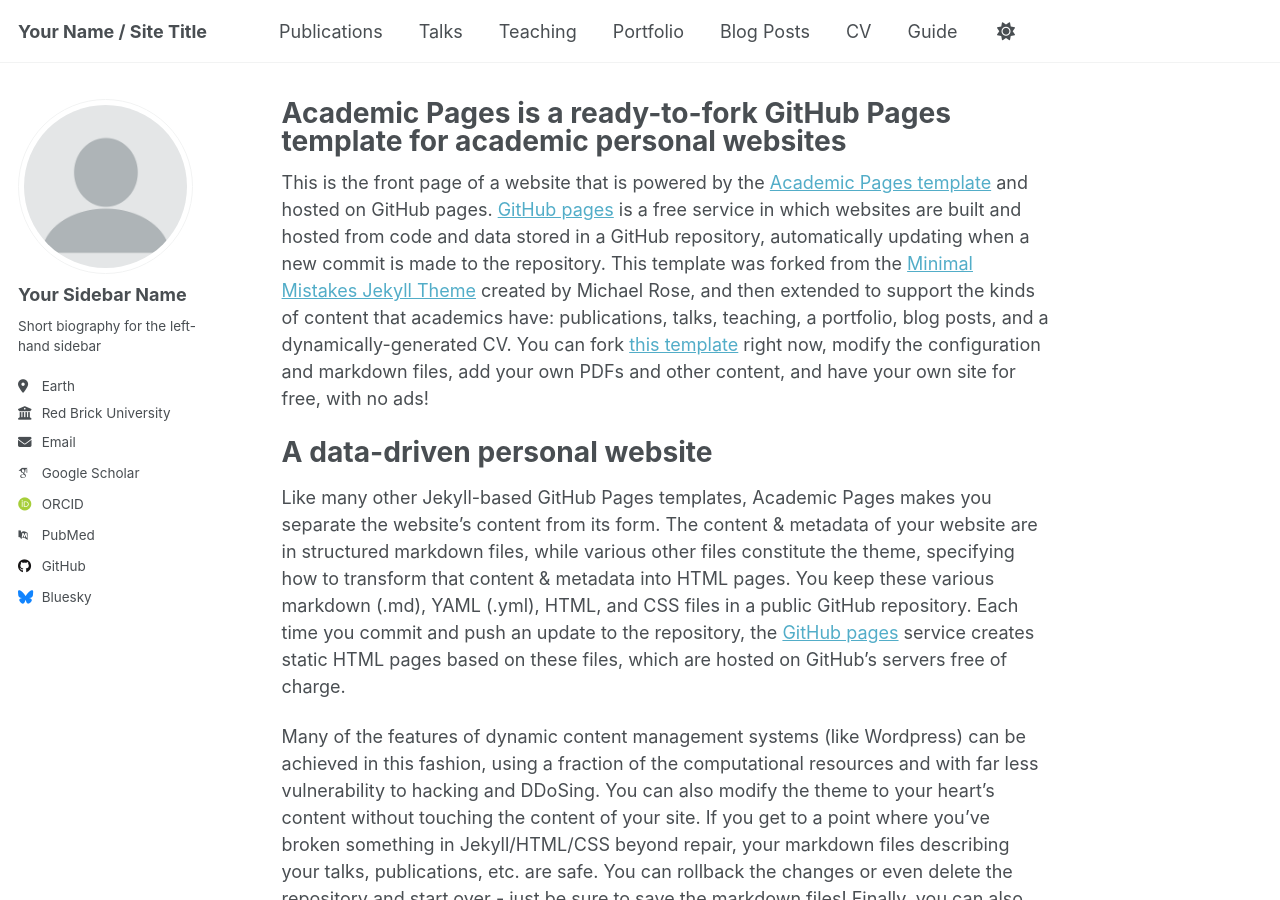
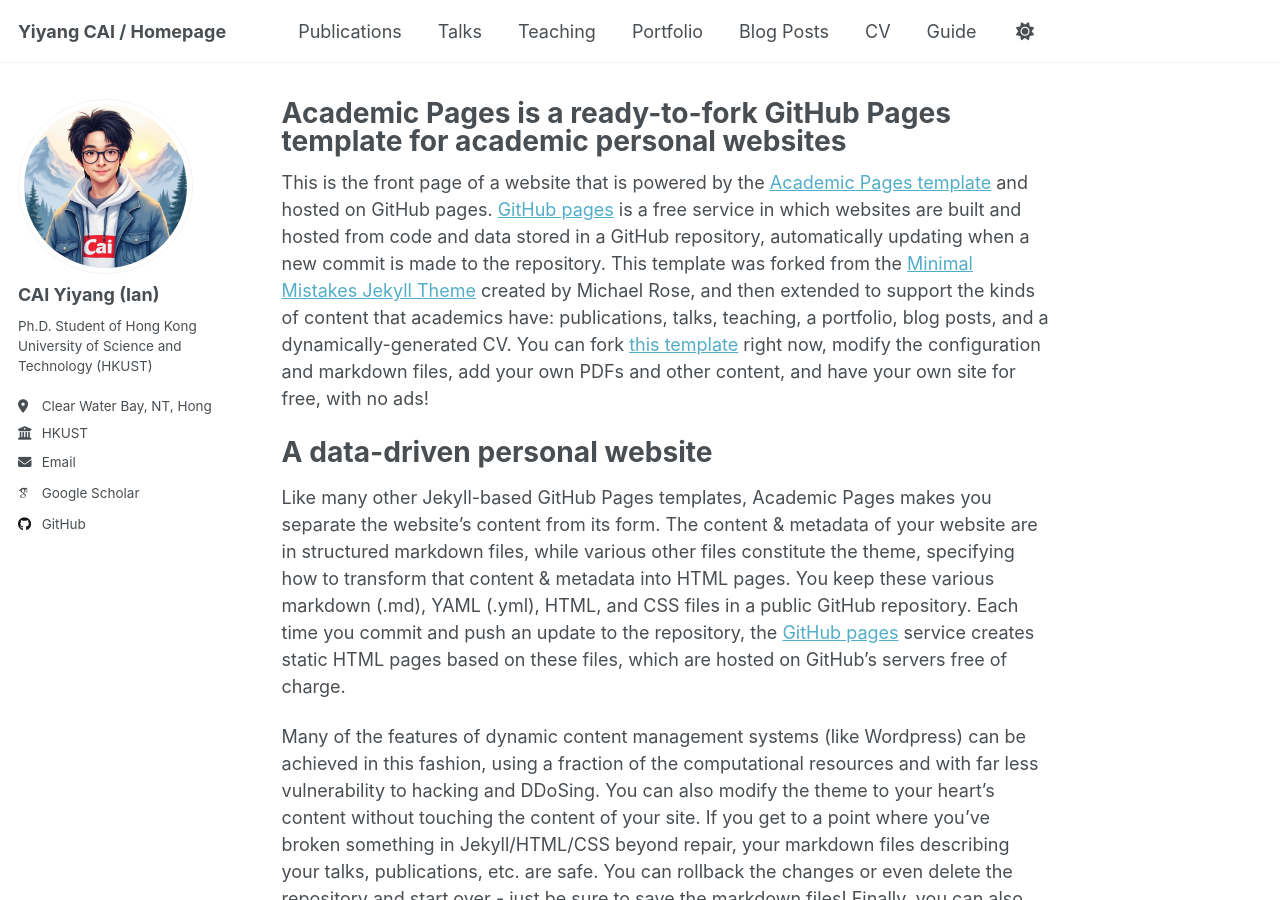
Before and after one commit to YIYANGCAI/YIYANGCAI.github.io, a Jekyll site: the page built from _pages/about.md, in a window 1280 px wide and 900 px high. Built offline with Jekyll 4.4.1, drawn with Linux system fonts in a browser that asks for light colours; some web fonts are replaced.

Commit message:
add files

```diff
--- a/_config.yml
+++ b/_config.yml
@@ -9,36 +9,36 @@
 # Basic Site Settings
 locale                   : "en-US"
 site_theme               : "default"
-title                    : "Your Name / Site Title"
+title                    : "Yiyang CAI / Homepage"
 title_separator          : "-"
 name                     : &name "Your Name"
 description              : &description "personal description"
-url                      : https://academicpages.github.io # the base hostname & protocol for your site e.g. "https://[your GitHub username].github.io" or if you already have some other page hosted on Github then use "https://[your GitHub username].github.io/[Your Repo Name]"
+url                      : https://yiyangcai.github.io/ # the base hostname & protocol for your site e.g. "https://[your GitHub username].github.io" or if you already have some other page hosted on Github then use "https://[your GitHub username].github.io/[Your Repo Name]"
 baseurl                  : "" # the subpath of your site, e.g. "/blog"
-repository               : "academicpages/academicpages.github.io"
+repository               : "https://github.com/YIYANGCAI/YIYANGCAI.github.io"
 
 # Site Author - The following control what appear as part of the author content on the side bar.
 #               If a field is blank the icon and link will not appear, otherwise it will be shown.
 #               Additional customization can be done by editing /_includes/author-profile.html
 author:
   # Biographic information
-  avatar           : "profile.png"
-  name             : "Your Sidebar Name"
+  avatar           : "avatar3.png"
+  name             : "CAI Yiyang (Ian)"
   pronouns         : # example: "she/her"
-  bio              : "Short biography for the left-hand sidebar"
-  location         : "Earth"
-  employer         : "Red Brick University"
+  bio              : "Ph.D. Student of Hong Kong University of Science and Technology (HKUST)"
+  location         : "Clear Water Bay, NT, Hong Kong"
+  employer         : "HKUST"
   uri              : # URL
-  email            : "none@example.org"
+  email            : "ycaicj@connect.ust.hk"
 
   # Academic websites
   academia         : # URL
   arxiv            : # URL - Update with the correct link to your profile
-  googlescholar    : "https://scholar.google.com/citations?user=PS_CX0AAAAAJ"
+  googlescholar    : "https://scholar.google.com/citations?user=LQlrSb0AAAAJ&hl=en"
   impactstory      : # URL
-  orcid            : "http://orcid.org/yourorcidurl"
+  orcid            : # "http://orcid.org/yourorcidurl"
   semantic         : # URL
-  pubmed           : "https://www.ncbi.nlm.nih.gov/pubmed/?term=john+snow"
+  pubmed           : # "https://www.ncbi.nlm.nih.gov/pubmed/?term=john+snow"
   researchgate     : # URL
   scopus           : # URL
 
@@ -46,12 +46,12 @@ author:
   bitbucket        : # Username - Update with your username on the site
   codepen          : # Username
   dribbble         : # Username
-  github           : "academicpages"
+  github           : "YIYANGCAI"
   kaggle           : # Username
   stackoverflow    : # User number or user number and name (i.e., use "1" or "1/jeff-atwood")
 
   # Social media
-  bluesky          : "bsky.app" # Replace this with you Bluesky username
+  bluesky          : # Replace this with you Bluesky username
   facebook         : # Username
   flickr           : # Username
   foursquare       : # Username
```
Also changed, not shown: images/avatar3.png (added).
